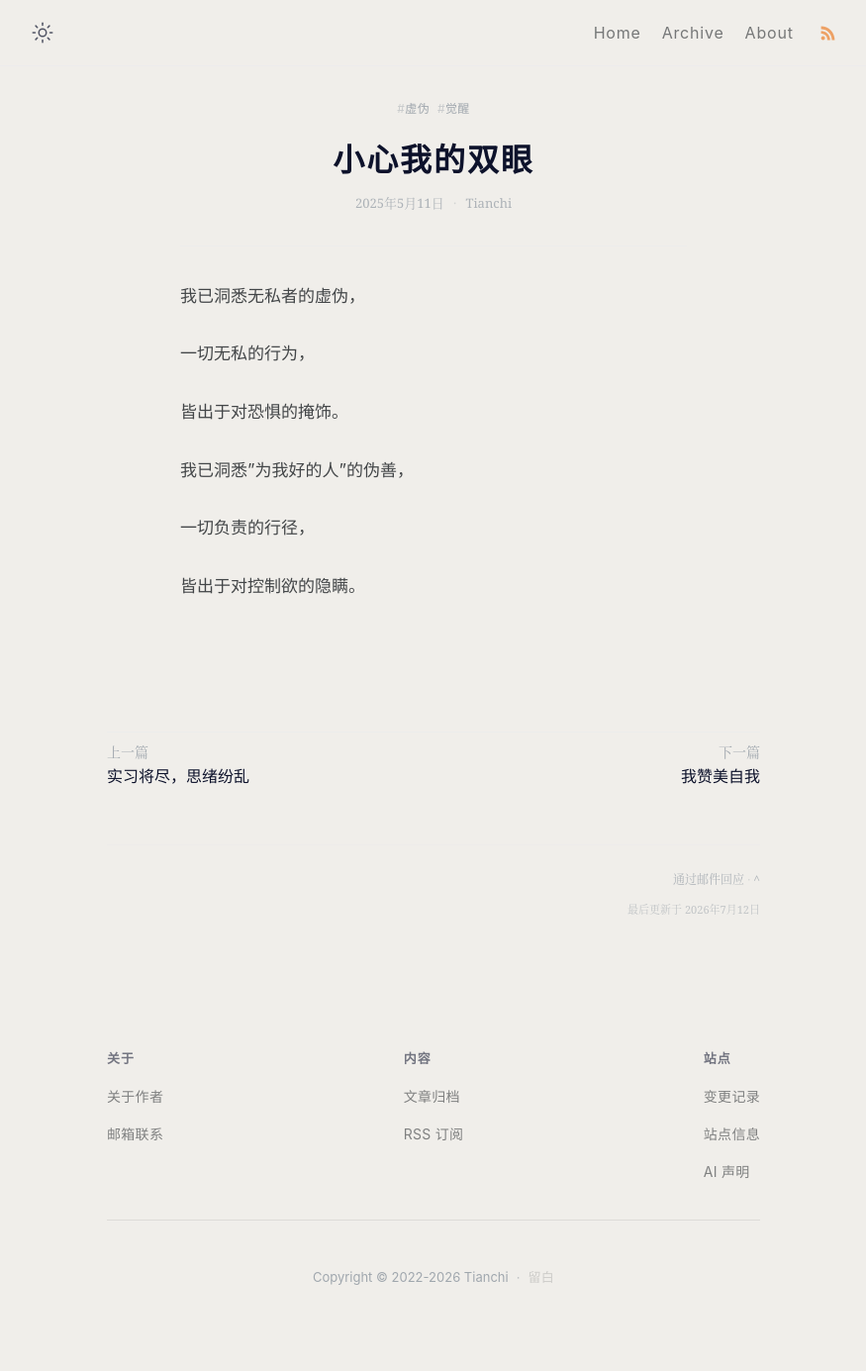
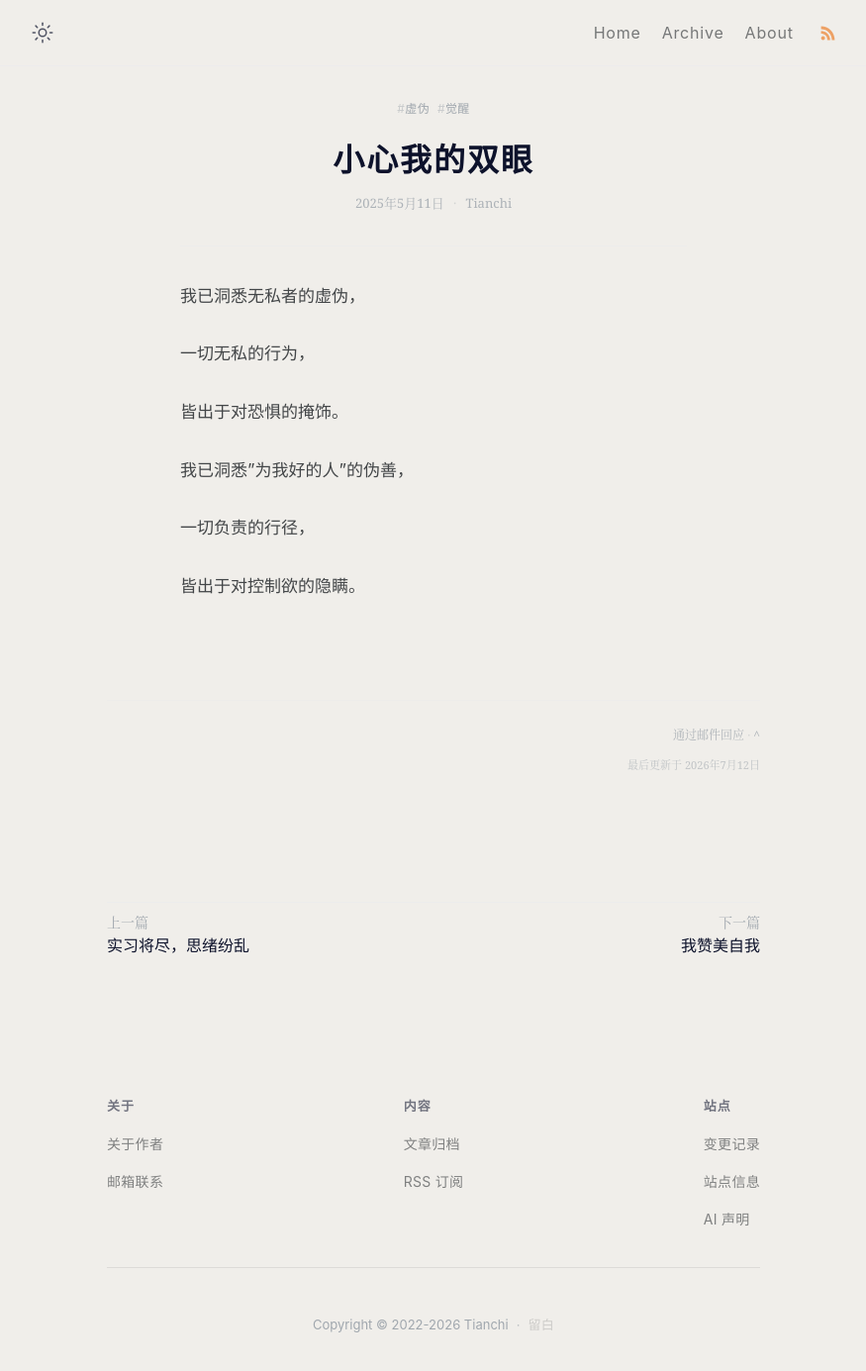
Before and after one commit to gaotianchi/gaotianchi.github.io, a Jekyll site: the page built from _posts/2025-05-11-beware-of-my-eyes/2025-05-11-beware-of-my-eyes.md, in a window 1280 px wide. Shown: the whole page at 99% size, without its empty margins (202-1077 px from the left). Built offline with Jekyll 4.4.1, drawn with Linux system fonts in a browser that asks for light colours; before the commit the page ends 1337 px from its top, so only the background shows below that.

Commit message:
style: 导航移至最底部，增加上方呼吸空间
- content-footer 放在导航之前，导航作为页面最后出口
- post-nav margin-top 5em → 8em

Co-Authored-By: Claude Fable 5 <noreply@anthropic.com>

```diff
--- a/_layouts/poem.html
+++ b/_layouts/poem.html
@@ -30,8 +30,8 @@ layout: default
   </div>
 </article>
 
+{% include content-footer.html %}
+
 {% if page.next or page.previous %}
 {% include navigation.html %}
 {% endif %}
-
-{% include content-footer.html %}
--- a/_layouts/post.html
+++ b/_layouts/post.html
@@ -63,11 +63,11 @@ layout: default
 </p>
 {% endif %}
 
+{% include content-footer.html %}
+
 {% if page.next or page.previous %}
 {% include navigation.html %}
 {% endif %}
-
-{% include content-footer.html %}
 
 <script>
 // Watermark — random position + rotation within .post-top area
--- a/_sass/klise/_post.scss
+++ b/_sass/klise/_post.scss
@@ -551,7 +551,7 @@
 .post-nav {
   display: flex;
   position: relative;
-  margin-top: 5em;
+  margin-top: 8em;
   border-top: 1px solid $light;
   line-height: 1.4;
 
```
